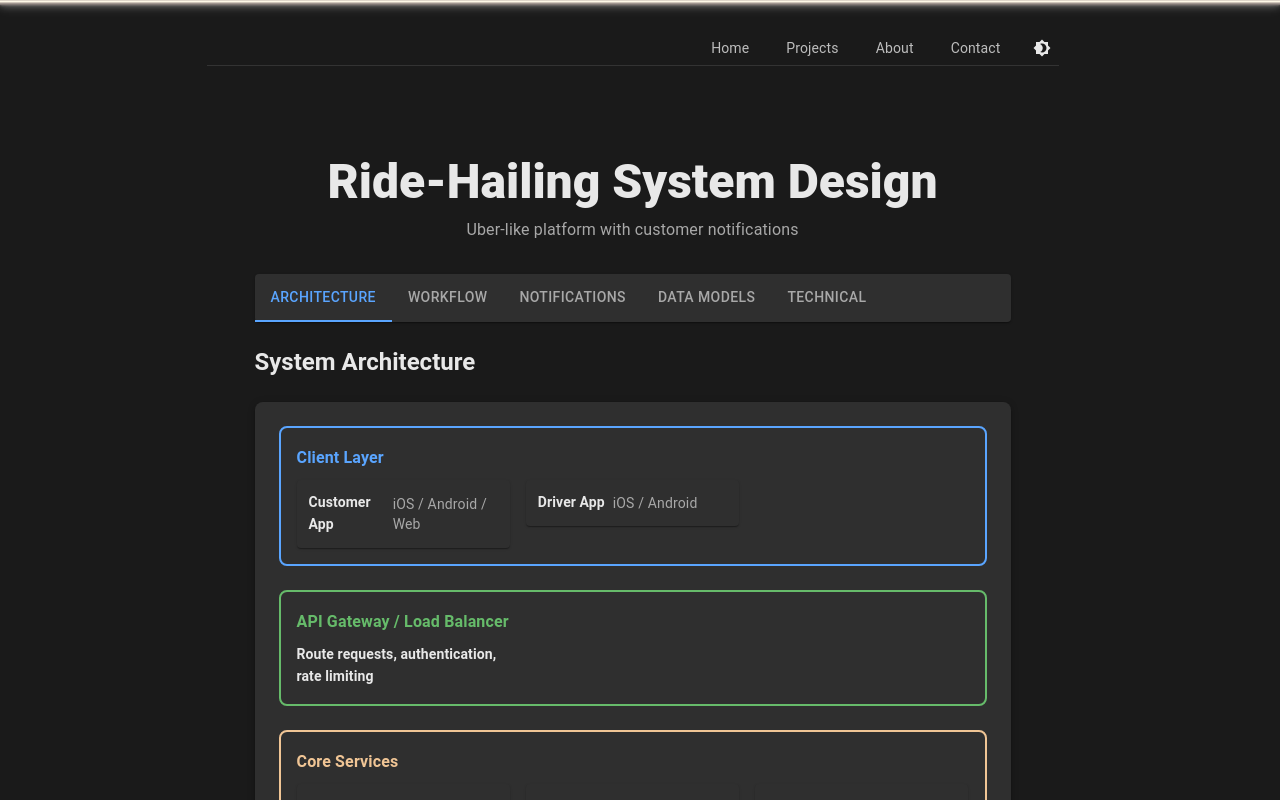
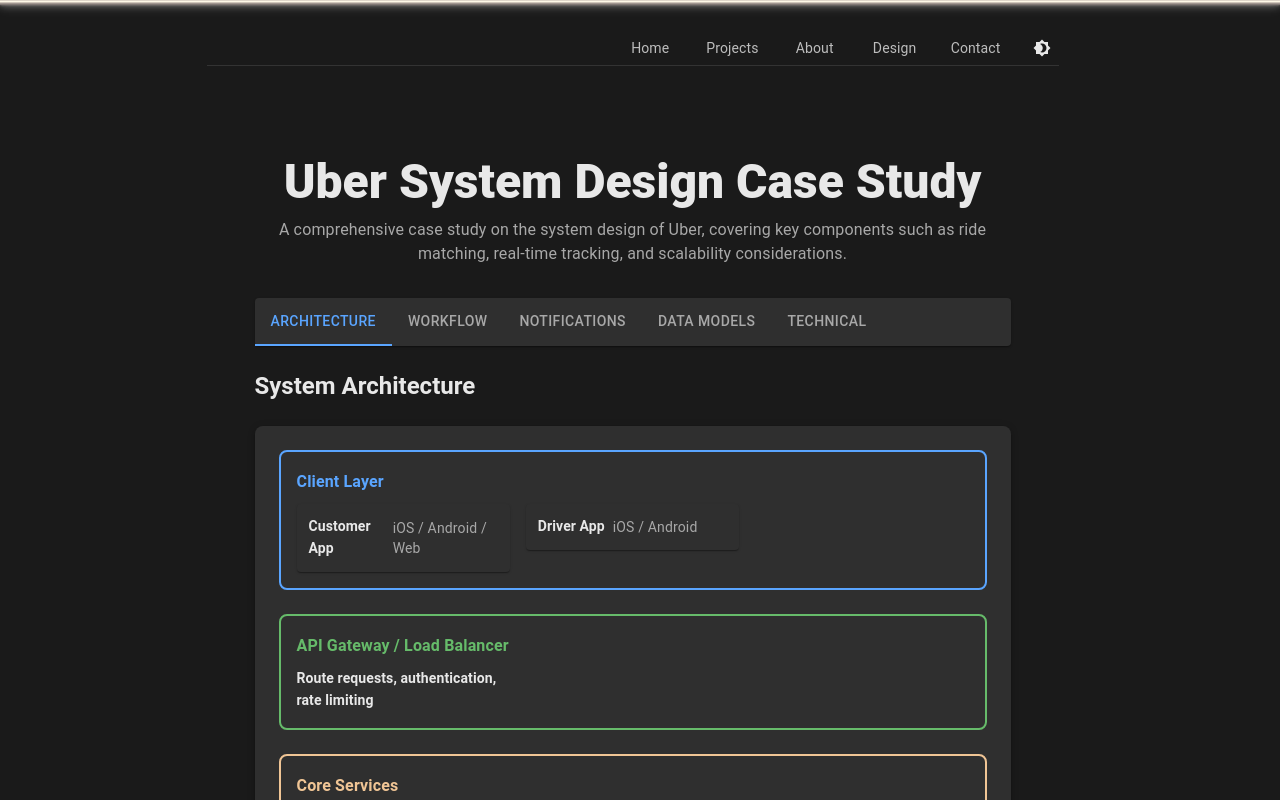
Before and after one commit to kwanlokto/portfolio, a Next.js app: page /portfolio/system-design/uber in a window 1280 px wide. Shown: the top 800 px of the page. Built offline with nearby package versions, Linux system fonts and the light colour scheme.

Commit message:
bug fixing

```diff
--- a/src/app/project/page.tsx
+++ b/src/app/project/page.tsx
@@ -1,3 +1,5 @@
+"use client";
+
 import { Box, Divider, Typography } from "@mui/material";
 
 import { ItemGrid } from "@/ui/item_grid";
--- a/src/app/system-design/[id]/page.tsx
+++ b/src/app/system-design/[id]/page.tsx
@@ -1,89 +1,26 @@
-import { system_design_studies } from "@/lib/system_design";
-import ArchitectureDiagram from "@/ui/system_design/architecture_diagram";
-import { DataModels } from "@/ui/system_design/data_models";
-import { NotificationSystem } from "@/ui/system_design/notification_system";
-import { TechnicalDetails } from "@/ui/system_design/technical_details";
-import { WorkflowDiagram } from "@/ui/system_design/workflow_diagram";
-import { Box, Paper, Tab, Tabs, Typography } from "@mui/material";
-import React, { useState } from "react";
+// src/app/system-design/[id]/page.tsx
+import { system_design_studies, SystemDesignStudy } from "@/lib/system_design";
+import SystemDesignClient from "@/ui/system_design";
 
-export default function Page({ params }: { params: { id: string } }) {
+interface PageProps {
+  params: { id: string };
+}
+
+// Server component
+export default function Page({ params }: PageProps) {
   const { id } = params;
+  const system_design_study = system_design_studies.find((p) => p.id === id);
 
-  const [activeTab, setActiveTab] = useState(0);
+  if (!system_design_study) return <div>Not found</div>;
 
-  const post = system_design_studies.find((post) => post.id === id);
+  return <SystemDesignClient system_design_study={system_design_study} />;
+}
 
-  const handleTabChange = (e: React.SyntheticEvent, value: number) => {
-    setActiveTab(value);
-  };
-
-  /* ---------------------------
-     Tabs & Layout
-     --------------------------- */
-
-  const tabConfig = [
-    { id: 0, label: "Architecture" },
-    { id: 1, label: "Workflow" },
-    { id: 2, label: "Notifications" },
-    { id: 3, label: "Data Models" },
-    { id: 4, label: "Technical" },
-  ];
-
-  return (
-    <Box
-      sx={{
-        minHeight: "100vh",
-        p: { xs: 2, md: 6 },
-        bgcolor: "background.default",
-      }}
-    >
-      <Box maxWidth="1200px" mx="auto">
-        <Box sx={{ textAlign: "center", mb: 4 }}>
-          <Typography variant="h3" sx={{ fontWeight: 800, mb: 1 }}>
-            Ride-Hailing System Design
-          </Typography>
-          <Typography variant="body1" color="text.secondary">
-            Uber-like platform with customer notifications
-          </Typography>
-        </Box>
-
-        <Paper sx={{ mb: 3 }}>
-          <Tabs
-            value={activeTab}
-            onChange={handleTabChange}
-            variant="scrollable"
-            scrollButtons="auto"
-            aria-label="ride-hailing tabs"
-          >
-            {tabConfig.map((t) => (
-              <Tab key={t.id} label={t.label} />
-            ))}
-          </Tabs>
-        </Paper>
-
-        <Box>
-          {activeTab === 0 && (
-            <ArchitectureDiagram layers={post?.architecture_diagram} />
-          )}
-          {activeTab === 1 && <WorkflowDiagram steps={post?.steps} />}
-          {activeTab === 2 && (
-            <NotificationSystem
-              alerts={post?.alerts}
-              notification_channels={post?.notification_channels}
-            />
-          )}
-          {activeTab === 3 && (
-            <DataModels schema_definitions={post?.schema_definitions} />
-          )}
-          {activeTab === 4 && (
-            <TechnicalDetails
-              scalability_items={post?.scalability_items}
-              technical_sections={post?.technical_sections}
-            />
-          )}
-        </Box>
-      </Box>
-    </Box>
+// Static paths for export
+export async function generateStaticParams() {
+  return system_design_studies.map(
+    (system_design_study: SystemDesignStudy) => ({
+      id: system_design_study.id,
+    })
   );
 }
--- a/src/app/system-design/page.tsx
+++ b/src/app/system-design/page.tsx
@@ -1,3 +1,5 @@
+"use client";
+
 import { Box, Divider, Typography } from "@mui/material";
 
 import { ItemGrid } from "@/ui/item_grid";
--- a/src/ui/navbar.tsx
+++ b/src/ui/navbar.tsx
@@ -13,6 +13,7 @@
   { label: "Home", href: "/" },
   { label: "Projects", href: "/project" },
   { label: "About", href: "/about-me" },
+  { label: "Design", href: "/system-design"}
 ];
 
 interface NavButtonProps {
--- /dev/null
+++ b/src/ui/system_design/index.tsx
@@ -0,0 +1,94 @@
+// src/app/system-design/[id]/SystemDesignClient.tsx
+"use client";
+
+import { SystemDesignStudy } from "@/lib/system_design";
+import ArchitectureDiagram from "@/ui/system_design/architecture_diagram";
+import { DataModels } from "@/ui/system_design/data_models";
+import { NotificationSystem } from "@/ui/system_design/notification_system";
+import { TechnicalDetails } from "@/ui/system_design/technical_details";
+import { WorkflowDiagram } from "@/ui/system_design/workflow_diagram";
+import { Box, Paper, Tab, Tabs, Typography } from "@mui/material";
+import React, { useState } from "react";
+
+export default function SystemDesignClient({
+  system_design_study,
+}: {
+  system_design_study: SystemDesignStudy;
+}) {
+  const [activeTab, setActiveTab] = useState(0);
+
+  const handleTabChange = (e: React.SyntheticEvent, value: number) => {
+    setActiveTab(value);
+  };
+
+  const tabConfig = [
+    { id: 0, label: "Architecture" },
+    { id: 1, label: "Workflow" },
+    { id: 2, label: "Notifications" },
+    { id: 3, label: "Data Models" },
+    { id: 4, label: "Technical" },
+  ];
+
+  return (
+    <Box
+      sx={{
+        minHeight: "100vh",
+        p: { xs: 2, md: 6 },
+        bgcolor: "background.default",
+      }}
+    >
+      <Box maxWidth="1200px" mx="auto">
+        <Box sx={{ textAlign: "center", mb: 4 }}>
+          <Typography variant="h3" sx={{ fontWeight: 800, mb: 1 }}>
+            {system_design_study.name}
+          </Typography>
+          <Typography variant="body1" color="text.secondary">
+            {system_design_study.description}
+          </Typography>
+        </Box>
+
+        <Paper sx={{ mb: 3 }}>
+          <Tabs
+            value={activeTab}
+            onChange={handleTabChange}
+            variant="scrollable"
+            scrollButtons="auto"
+            aria-label="system design tabs"
+          >
+            {tabConfig.map((t) => (
+              <Tab key={t.id} label={t.label} />
+            ))}
+          </Tabs>
+        </Paper>
+
+        <Box>
+          {activeTab === 0 && (
+            <ArchitectureDiagram
+              layers={system_design_study.architecture_diagram || []}
+            />
+          )}
+          {activeTab === 1 && (
+            <WorkflowDiagram steps={system_design_study.steps || []} />
+          )}
+          {activeTab === 2 && (
+            <NotificationSystem
+              alerts={system_design_study.alerts || []}
+              notification_channels={system_design_study.notification_channels || []}
+            />
+          )}
+          {activeTab === 3 && (
+            <DataModels
+              schema_definitions={system_design_study.schema_definitions || []}
+            />
+          )}
+          {activeTab === 4 && (
+            <TechnicalDetails
+              scalability_items={system_design_study.scalability_items || []}
+              technical_sections={system_design_study.technical_sections || []}
+            />
+          )}
+        </Box>
+      </Box>
+    </Box>
+  );
+}
```
